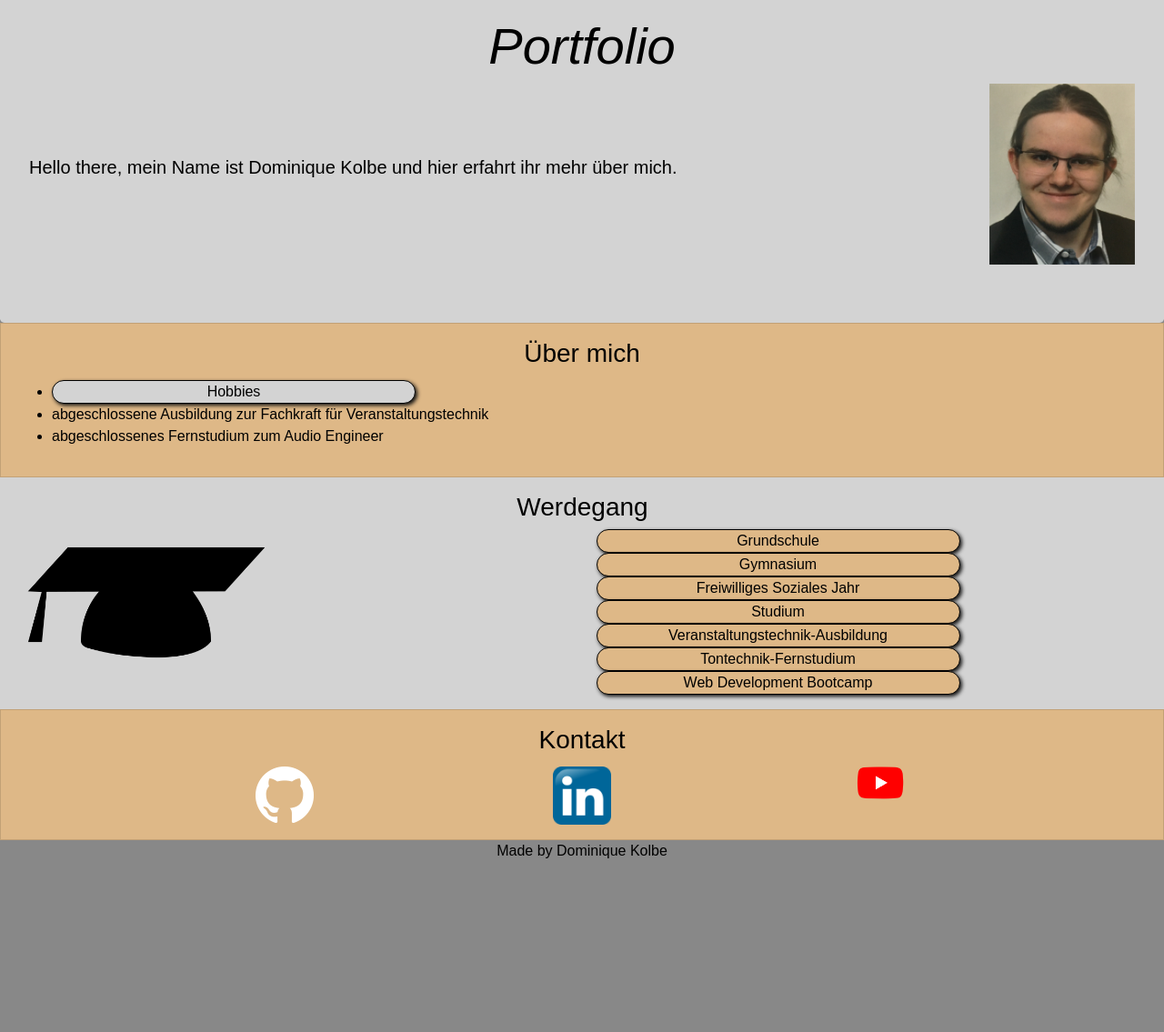
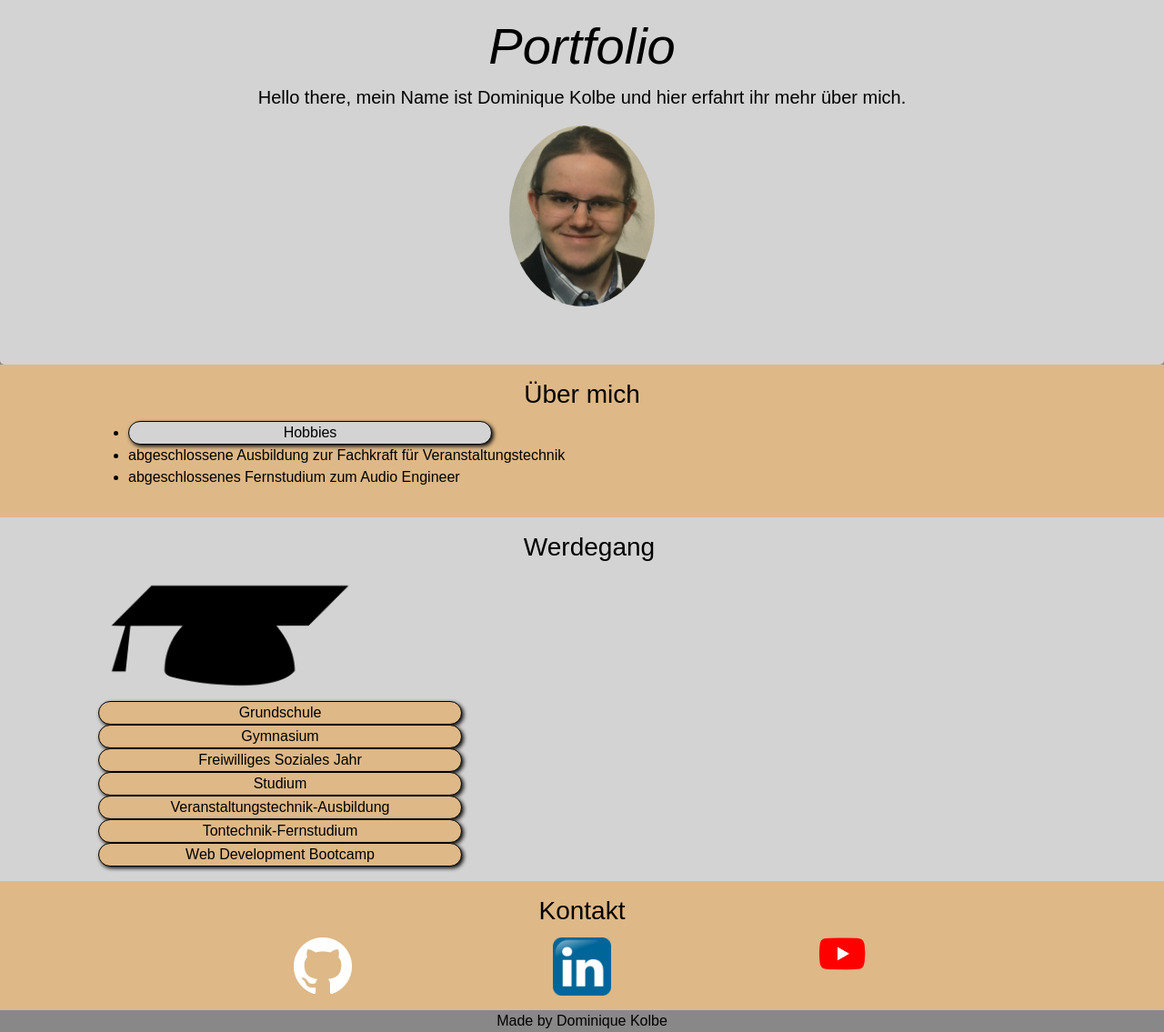
Before and after one commit to arassaria/portfolio, a website: page index.html in a window 1280 px wide. Shown: the part 80-1215 px from the top of the page at 91% size. Before the commit the page ends 1028 px from the top, so only its background shows below. Drawn offline with nearby package versions, Linux system fonts and the light colour scheme.

Commit message:
Fix for your cards and cards images. Wrapped the whole main part into a container-lg to preserve max-width of 1200px for big-screens, and center /rounded portfolio section

```diff
--- a/index.html
+++ b/index.html
@@ -15,6 +15,7 @@
     <title>Dominique Kolbe</title>
   </head>
   <body>
+    <div class="container-lg">
       <nav class="navbar fixed-top navbar-dark bg-dark">
         <img
           src="images/cool-dog.png"
@@ -25,18 +26,26 @@
         <a href="#bildung" class="btn btn-secondary">Werdegang</a>
         <a href="#contact" class="btn btn-secondary">Kontakt</a>
       </nav>
+    </div>
       <hr />
       <div class="jumbotron">
+        <div class="container-lg">
           <h1 class="display-4 text-center">Portfolio</h1>
           <p class="lead">
             Hello there, mein Name ist Dominique Kolbe und hier erfahrt ihr mehr
             über mich.
           </p>
           <a href="#about_me"
-        ><img src="images/foto.jpeg" alt="Mein Gesicht" class="jumbotron-image"
+            ><img
+              src="images/foto.jpeg"
+              alt="Mein Gesicht"
+              class="jumbotron-image"
           /></a>
         </div>
+
+      </div>
       <section id="about_me">
+        <div class="container-lg">
         <card class="card odd">
           <h3 class="card-title">Über mich</h3>
           <div>
@@ -53,14 +62,17 @@
                 </details>
               </li>
               <li>
-              abgeschlossene Ausbildung zur Fachkraft für Veranstaltungstechnik
+                abgeschlossene Ausbildung zur Fachkraft für
+                Veranstaltungstechnik
               </li>
               <li>abgeschlossenes Fernstudium zum Audio Engineer</li>
             </ul>
           </div>
         </card>
+        </div>
       </section>
       <section id="bildung" class="row justify-content-between grey-background">
+       <div class="container-lg">
         <h3 class="col-sm-12 text-center">Werdegang</h3>
         <img
           src="images/bildung.png"
@@ -145,7 +157,8 @@
               <li>Lusshardtstraße 1-3</li>
               <li>76689 Karlsdorf</li>
               <li>
-              Weiterbildung zum "Bachelor of Arts: Audio Engineering" in Planung
+                Weiterbildung zum "Bachelor of Arts: Audio Engineering" in
+                Planung
               </li>
             </ul>
           </details>
@@ -159,8 +172,10 @@
             </ul>
           </details>
         </div>
+       </div>
       </section>
       <section id="contact">
+       <div class="container-lg">
         <card class="card contact">
           <h3 class="card-title">Kontakt</h3>
           <a href="https://www.github.com/domko95"
@@ -173,8 +188,11 @@
             ><img src="images/youtube.png" alt="YouTube" class="card-img"
           /></a>
         </card>
+       </div>
       </section>
       <footer>Made by Dominique Kolbe</footer>
+    </div>
+
     <!-- Optional JavaScript -->
     <!-- jQuery first, then Popper.js, then Bootstrap JS -->
     <script
--- a/scss/custom.scss
+++ b/scss/custom.scss
@@ -10,6 +10,10 @@ $font-family-base: Arial;
 @import "../node_modules/bootstrap/scss/bootstrap";
 
 // Add you custom CSS
+
+html {
+  scroll-behavior: smooth;
+}
 
 body {
   margin: 0px;
@@ -24,14 +28,8 @@ body {
   padding-right: 1rem;
   padding-bottom: 1rem;
   border-radius: 0px;
-}
-
-.card.odd {
-  background-color: burlywood;
-}
-
-.card.even {
-  background-color: lightgrey;
+  background-color: transparent !important;
+  border: none;
 }
 
 .jumbotron {
@@ -39,6 +37,7 @@ body {
   display: flex;
   flex-wrap: wrap;
   margin-bottom: 0rem;
+  text-align: center;
 }
 
 .display-4 {
@@ -49,6 +48,7 @@ body {
 .jumbotron-image {
   width: 10rem;
   flex-basis: 10rem;
+  border-radius: 50%;
 }
 
 .lead {
@@ -70,8 +70,13 @@ footer {
   align-self: center;
 }
 
+#contact,
+#about_me {
+  background-color: burlywood;
+}
 .card.contact {
-  background-color: burlywood;
+  background-color: transparent;
+  border: none;
   flex-direction: row;
   flex-wrap: wrap;
   justify-content: space-evenly;
@@ -150,5 +155,5 @@ details > ul {
   padding-top: 1rem;
   padding-left: 1rem;
   padding-bottom: 1rem;
-  margin-right: 0rem;
+  margin: auto;
 }
```
Also changed, not shown: css/custom.css, 1 other file. Lines whose indentation alone changed are shown as unchanged.
